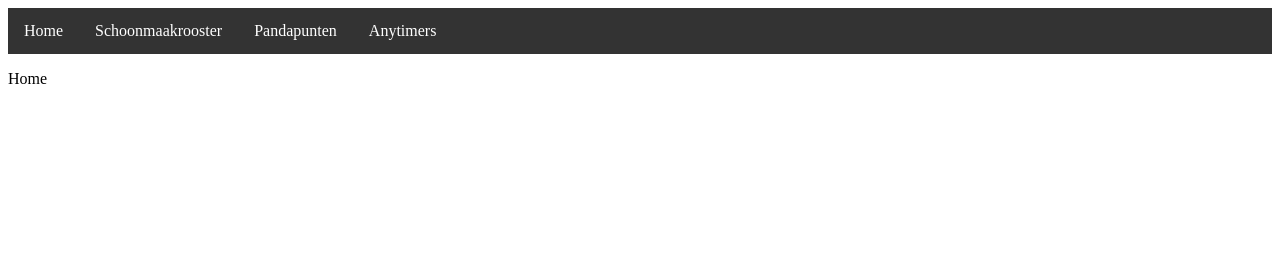
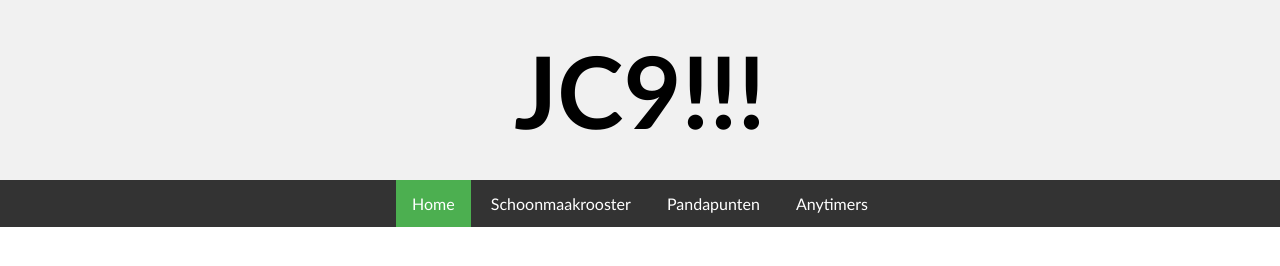
Before and after one commit to SimonWulp/JC9, a plain HTML site: page default.html in a window 1280 px wide. Drawn offline with Linux system fonts and the light colour scheme.

Commit message:
intermediate commit 1

```diff
--- a/default.html
+++ b/default.html
@@ -7,14 +7,16 @@
   <title>JC9</title>
 </head>
 <body>
+  <div class="header">
+    JC9!!!
+  </div>
+  <div class="topnav">
     <ul class="navbar">
-      <li class="navbar-li"><a href="default.html">Home</a></li>
+      <li class="navbar-li"><a class="active "href="default.html">Home</a></li>
       <li class="navbar-li"><a href="rooster.html">Schoonmaakrooster</a></li>
       <li class="navbar-li"><a href="pandapunten.html">Pandapunten</a></li>
       <li class="navbar-li"><a href="anytimers.html">Anytimers</a></li>
     </ul>
-  <div>
-    <p>Home</p>
   </div>
 </body>
 </html>
--- a/style.css
+++ b/style.css
@@ -1,23 +1,43 @@
+body{
+  margin: 0;
+  font-family: Trebuchet MS, sans-serif;
+}
+
+/*header*/
+.header {
+  background-color: #F1F1F1;
+  text-align: center;
+  padding: 30px;
+  font-size: 100px;
+  font-weight: bold;
+}
+
+/*navbar*/
 .navbar {
   list-style-type: none;
   margin: 0;
   padding: 0;
-  overflow: hidden;
   background-color: #333;
+  text-align: center;
 }
-
 .navbar-li {
-  float: left;
+  display: inline;
 }
-
 .navbar-li a {
-  display: block;
+  display: inline-block;
   color: white;
   text-align: center;
   padding: 14px 16px;
   text-decoration: none;
 }
-
 .navbar-li a:hover {
   background-color: #111;
 }
+.active {
+  background-color: #4CAF50;
+}
+
+/*column*/
+.column{
+  float: left;
+}
```
Also changed, not shown: anytimers.html (+5 -3 lines), pandapunten.html (+10 -6 lines), rooster.html (+10 -6 lines).
